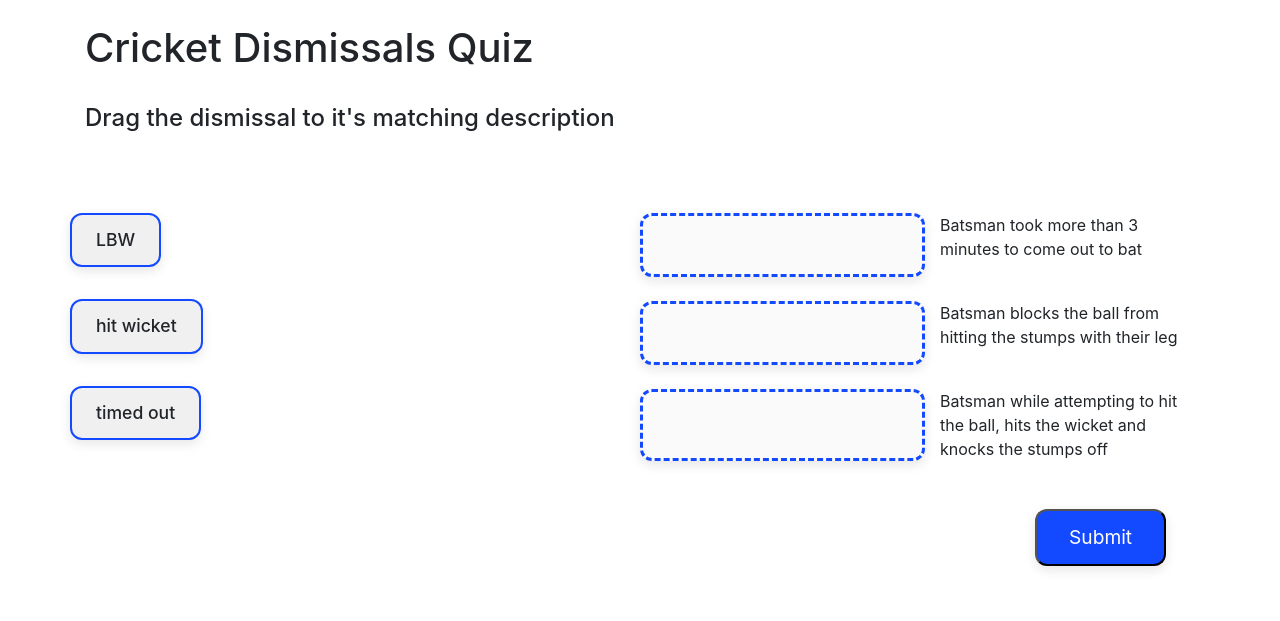
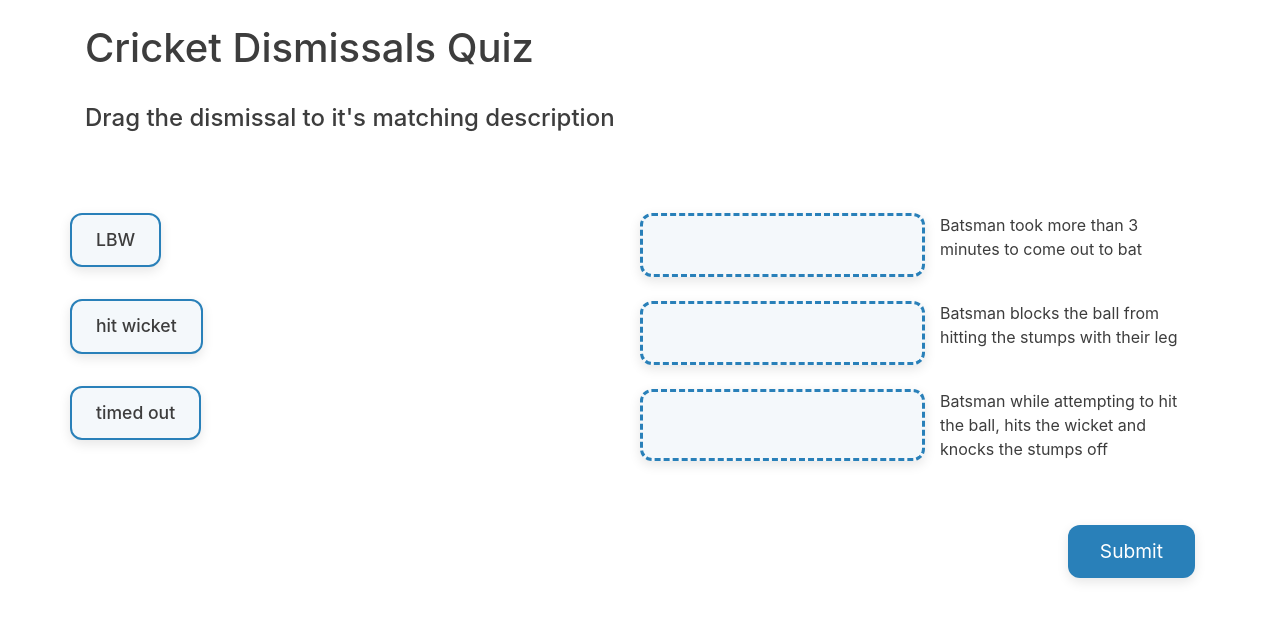
Before and after one commit to ltxom/COMS4170-Cricket-Dismissals, a Flask app: page /quiz in a window 1280 px wide. Shown: the part 84-705 px from the top of the page. Run offline with Flask 3, Linux system fonts and the light colour scheme; some libraries are stand-ins or nearby versions.

Commit message:
UI Changes

```diff
--- a/static/quiz.css
+++ b/static/quiz.css
@@ -1,11 +1,83 @@
-.page-container {    padding: 2rem;    font-family: 'Poppins', sans-serif;    display: flex;    flex-direction: column;    align-items: center;    text-align: center;    color: #333;}.quiz-heading {    font-size: 2.5rem;    margin-bottom: 1rem;    color: #144aff;    font-weight: bold;}.quiz-subheading {    font-size: 1.25rem;    color: #555;    margin-bottom: 2rem;}.quiz-question {    font-size: 1.5rem;    margin-bottom: 1.5rem;    color: #333;    font-weight: 500;}.quiz-options {    display: flex;    flex-direction: column;    gap: 1rem;    margin-bottom: 2rem;}.quiz-option {    display: inline-block;    text-decoration: none;    background-color: #f0f0f0;    color: #333;    padding: 0.75rem 1.5rem;    border-radius: 8px;    font-size: 1.2rem;    text-align: center;    cursor: pointer;    transition: background-color 0.3s ease, color 0.3s ease;}.quiz-option:hover {    background-color: #144aff;    color: white;}.dismissal {    padding: 0.75rem 1.5rem;    background-color: #f0f0f0;    border: 2px solid #144aff;    border-radius: 12px;    cursor: move;    margin-bottom: 0.5rem;    box-shadow: 0 4px 12px rgba(0, 0, 0, 0.1);    font-size: 1.1rem;    font-weight: 500;    text-align: center;    transition: background-color 0.3s ease, transform 0.2s ease;}.dismissal:hover {    background-color: #e6f0ff;    transform: scale(1.05);}
+.page-container {
+    padding: 2rem;
+    font-family: 'Poppins', sans-serif;
+    display: flex;
+    flex-direction: column;
+    align-items: center;
+    text-align: center;
+    color: #333;
+}
 
+.quiz-heading {
+    font-size: 2.5rem;
+    margin-bottom: 1rem;
+    color: #144aff;
+    font-weight: bold;
+}
+
+.quiz-subheading {
+    font-size: 1.25rem;
+    color: #555;
+    margin-bottom: 2rem;
+}
+
+.quiz-question {
+    font-size: 1.5rem;
+    margin-bottom: 1.5rem;
+    color: #333;
+    font-weight: 500;
+}
+
+.quiz-options {
+    display: flex;
+    flex-direction: column;
+    gap: 1rem;
+    margin-bottom: 2rem;
+}
+
+.quiz-option {
+    display: inline-block;
+    text-decoration: none;
+    background-color: #f0f0f0;
+    color: #333;
+    padding: 0.75rem 1.5rem;
+    border-radius: 8px;
+    font-size: 1.2rem;
+    text-align: center;
+    cursor: pointer;
+    transition: background-color 0.3s ease, color 0.3s ease;
+}
+
+.quiz-option:hover {
+    background-color: #144aff;
+    color: white;
+}
+
+.dismissal {
+    padding: 0.75rem 1.5rem;
+    border: 2px solid #2980b9!important;
+    background-color: #f4f8fb!important;
+    border-radius: 12px;
+    cursor: move;
+    margin-bottom: 0.5rem;
+    box-shadow: 0 4px 12px rgba(0, 0, 0, 0.1);
+    font-size: 1.1rem;
+    font-weight: 500;
+    text-align: center;
+    transition: background-color 0.3s ease, transform 0.2s ease;
+    color: #3d3d3d;
+}
+
+.dismissal:hover {
+    background-color: #e6f0ff;
+    transform: scale(1.05);
+}
 .droppable-area {
     min-height: 4rem;
-    border: 3px dashed #144aff;
+    border: 3px dashed #2980b9;
     border-radius: 12px;
     padding: 1rem;
-    background-color: #fafafa;
+    background-color: #f4f8fb;
     box-shadow: 0 4px 12px rgba(0, 0, 0, 0.1);
     transition: background-color 0.3s ease;
 }
@@ -17,7 +89,7 @@
 .submit-button {
     display: inline-block;
     text-decoration: none;
-    background-color: #144aff;
+    background-color: #2980b9;
     color: white;
     padding: 0.75rem 2rem;
     border-radius: 12px;
@@ -25,11 +97,13 @@
     box-shadow: 0 4px 12px rgba(0, 0, 0, 0.1);
     cursor: pointer;
     transition: background-color 0.3s ease, transform 0.2s ease;
+    border: none;
 }
 
 .submit-button:hover {
-    background-color: #003ecc;
-    transform: scale(1.05);
+    background: #2471a3;
+    color: white;
+    transform: translateY(-5px);
 }
 
 .nav-buttons {
@@ -93,7 +167,7 @@
     left: 50%;
     transform: translate(-50%, -50%);
     background-color: white;
-    border: 2px solid #144aff;
+    border: 2px solid #2980b9;
     border-radius: 12px;
     box-shadow: 0 4px 12px rgba(0, 0, 0, 0.2);
     padding: 20px;
@@ -105,11 +179,11 @@
 .error-popup p {
     margin-bottom: 20px;
     font-size: 1rem;
-    color: #333;
+    color: #3d3d3d;
 }
 
 .error-popup button {
-    background-color: #144aff;
+    background-color: #2980b9;
     color: white;
     border: none;
     padding: 10px 16px;
@@ -120,7 +194,7 @@
 }
 
 .error-popup button:hover {
-    background-color: #003ecc;
+    background-color: #2471a3;
 }
 
 .hidden {
@@ -240,3 +314,15 @@
     background-color: #ccc;
     color: black;
 }
+
+.submit-container {
+  text-align: right;
+  margin-top: 1rem;
+}
+
+.darkGrey{
+    color: #3d3d3d!important;
+}
+.descriptor{
+    color: #3d3d3d!important;
+}
--- a/templates/quiz.html
+++ b/templates/quiz.html
@@ -15,11 +15,11 @@
 
     <div class="row" >
         <div class="col-12 centered">
-            <h1>Cricket Dismissals Quiz</h1>
+            <h1 class="darkGrey">Cricket Dismissals Quiz</h1>
         </div>
     </div>
     <div class="row" >
-        <div class="col-12 centered">
+        <div class="col-12 centered darkGrey">
             <h4>Drag the dismissal to it's matching description</h4>
         </div>
     </div>
@@ -47,7 +47,7 @@
         <!-- Existing quiz content -->
          <div class="col-md-10">
          </div>
-         <div class="col-md-2">
+         <div class="col-md-2 submit-container">
             <button id="submit-quiz" class="submit-button">Submit</button>
         </div>
 
```
Also changed, not shown: 1 other file.
